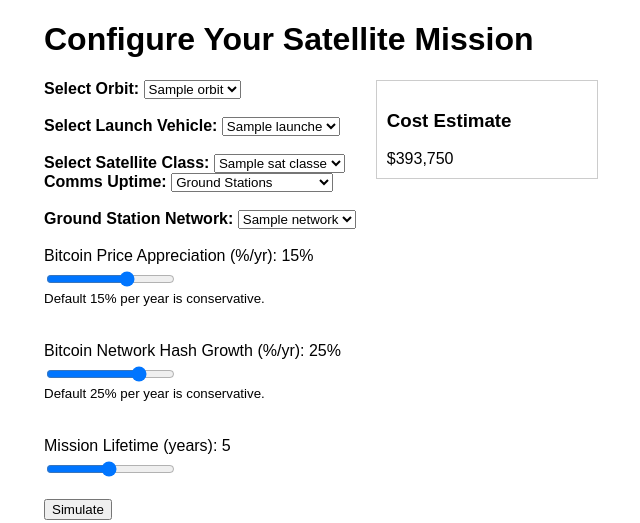
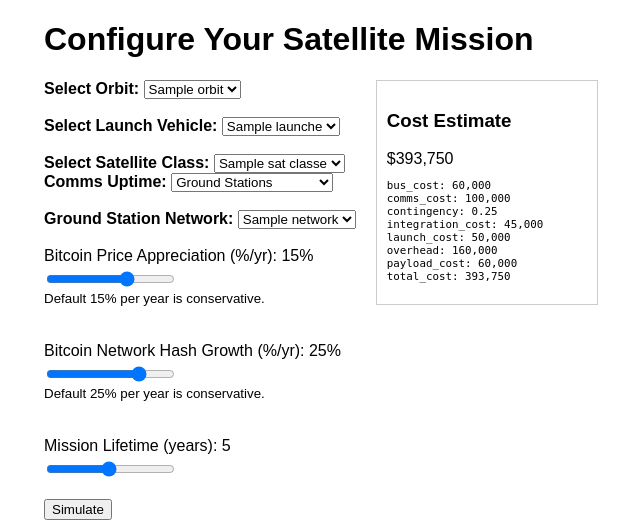
Before and after one commit to dyson-labs/orbital_btc_mining, a Flask app: template templates/index.html in a window 1280 px wide. Shown: the top 523 px of the page, without its empty margins (96-736 px from the left). Run offline with Flask 3, Linux system fonts and the light colour scheme; the template is opened without the code that fills it: most values are stand-ins (such as "Sample title", 1, 10 or a date in 2020).

Commit message:
Show cost breakdown in real-time estimate

```diff
--- a/app.py
+++ b/app.py
@@ -270,7 +270,22 @@ def api_estimate_cost():
         }
         cost_data = run_cost_model(1.0, **capex)
 
-        return jsonify({"total_cost": cost_data["total_cost"]})
+        breakdown = {
+            k: cost_data[k]
+            for k in [
+                "bus_cost",
+                "payload_cost",
+                "integration_cost",
+                "launch_cost",
+                "comms_cost",
+                "overhead",
+                "contingency",
+                "total_cost",
+            ]
+            if k in cost_data
+        }
+
+        return jsonify({"total_cost": cost_data["total_cost"], "breakdown": breakdown})
     except Exception as e:
         return jsonify({"error": str(e)}), 500
 
--- a/templates/index.html
+++ b/templates/index.html
@@ -74,6 +74,7 @@
     <div id="costContainer" style="border:1px solid #ccc; padding:10px; min-width:200px;">
         <h3>Cost Estimate</h3>
         <div id="cost_estimate">-</div>
+        <pre id="cost_estimate_breakdown" style="font-size:smaller;"></pre>
     </div>
     </div>
     <div id="results" style="margin-top: 2em; color: green;"></div>
@@ -185,9 +186,16 @@
             .then(res => {
                 document.getElementById('cost_estimate').innerText =
                     '$' + res.total_cost.toLocaleString();
+                if (res.breakdown) {
+                    document.getElementById('cost_estimate_breakdown').innerText =
+                        formatObject(res.breakdown);
+                } else {
+                    document.getElementById('cost_estimate_breakdown').innerText = '';
+                }
             })
             .catch(() => {
                 document.getElementById('cost_estimate').innerText = 'N/A';
+                document.getElementById('cost_estimate_breakdown').innerText = '';
             });
         }
 
```
